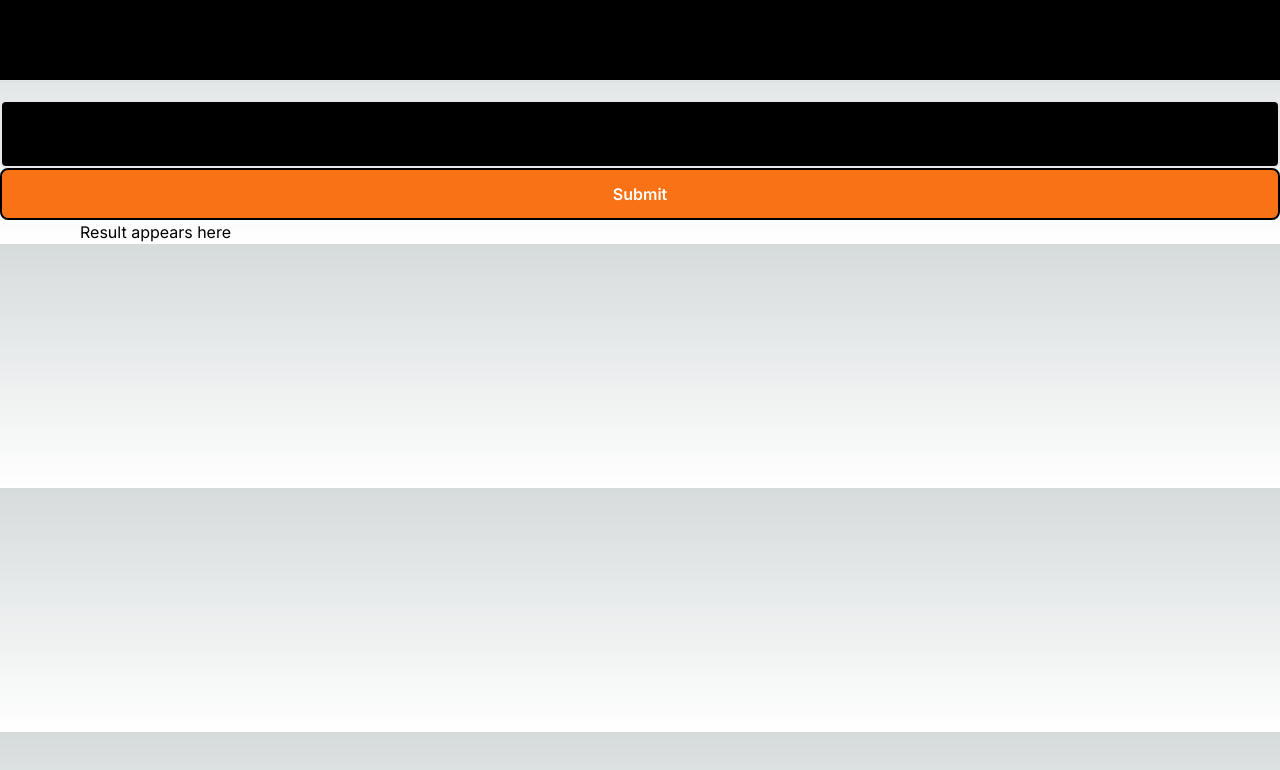
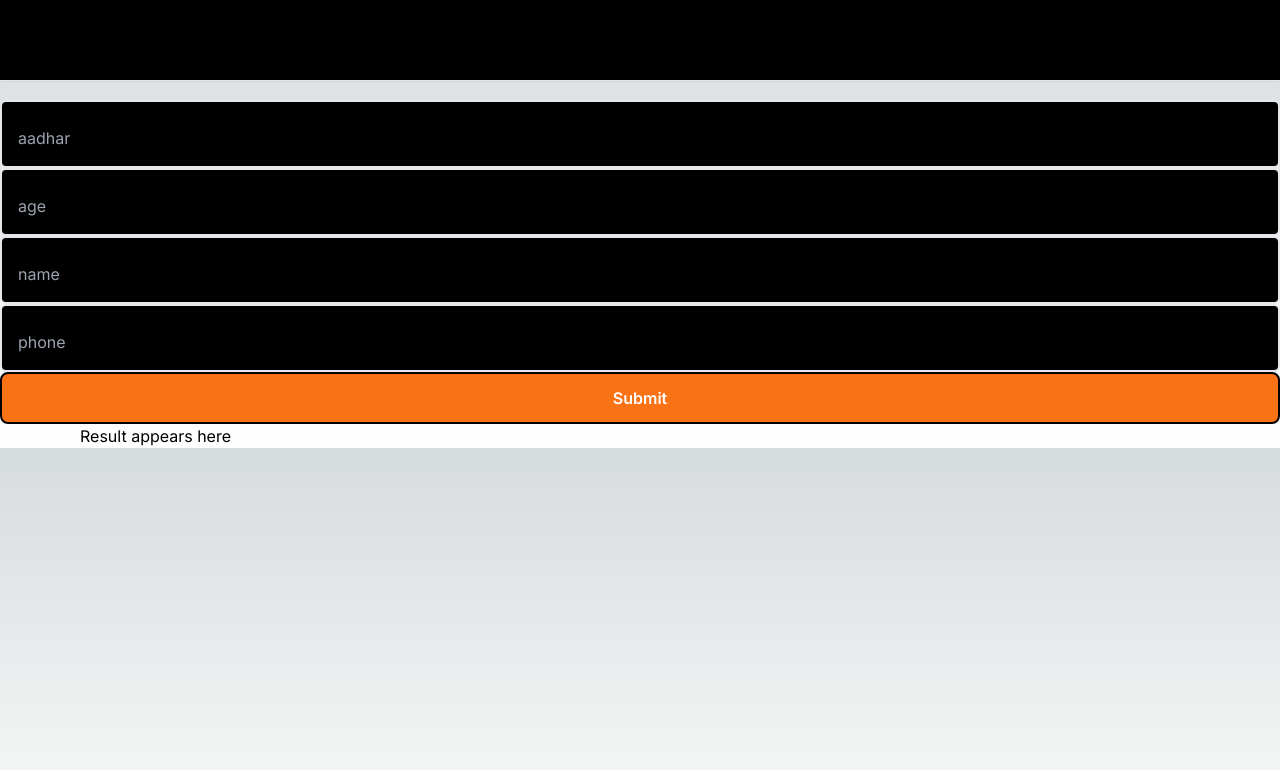
Before and after one commit to shivansh193/bc-frontend, a Next.js app: page /verifydoc in a window 1280 px wide. Shown: the top 770 px of the page. Built offline with nearby package versions, Linux system fonts and the light colour scheme.

Commit message:
final commit

```diff
--- a/app/adduser/Form.tsx
+++ b/app/adduser/Form.tsx
@@ -28,7 +28,7 @@ function Form() {
   // Function to handle the API call
   const handleApiCall = () => {
     // Define the URL you want to fetch data from
-    const apiUrl = `http://127.0.0.1:5000/api/get?UNIQUE_ID=${aadhar}`;
+    const apiUrl = `http://127.0.0.1:5000/api/add?name=${name}&phone=${phone}&age=${age}&UNIQUE_ID=${aadhar}`;
 
     // Make a GET request using Axios
     setIsLoading(true);
--- a/app/components/navbar/UserMenu.tsx
+++ b/app/components/navbar/UserMenu.tsx
@@ -14,21 +14,19 @@ const UserMenu = () => {
                 <div className="flex flex-row cursor-pointer">
 
                     <MenuItem
-                        onClick={() => {}}
+                        onClick={() => {router.push('/adduser')}}
                         label="Add user"
                     />
                        <MenuItem
-                        onClick={() => {}}
+                        onClick={() => {router.push('./getdoc')}}
                         label="Get document"
                     />
                        <MenuItem
-                        onClick={() => {}}
+                        onClick={() => {router.push('./verifydoc')}}
                         label="Verify document"
                     />
-                       <MenuItem
-                        onClick={() => {}}
-                        label="About us page"
-                    />
+
+
                 </div>
             </div>
         </div>
--- a/app/verifydoc/Form.tsx
+++ b/app/verifydoc/Form.tsx
@@ -6,23 +6,38 @@ import Container from '../components/Container';
 function Form() {
   const [isLoading, setIsLoading] = useState(false);
   const [data, setData] = useState(null);
+  const [name, setName] = useState('');
   const [aadhar, setAadhar] = useState('');
+  const [phone, setPhone] = useState('');
+  const [age, setAge] = useState('');
+
 
   const [result, setResult]=useState("Result appears here")
-
+  // Function to handle input changes
   const res=(
     <Container>
         {result}
     </Container>
   )
+
+  // Function to handle input changes
   const handleInputChange = (event: any) => {
     setAadhar(event.target.value);
+  };
+  const handleInputChange1 = (event: any) => {
+    setName(event.target.value);
+  };
+  const handleInputChange2 = (event: any) => {
+    setPhone(event.target.value);
+  };
+  const handleInputChange3 = (event: any) => {
+    setAge(event.target.value);
   };
 
   // Function to handle the API call
   const handleApiCall = () => {
     // Define the URL you want to fetch data from
-    const apiUrl = `http://127.0.0.1:5000/api/get?UNIQUE_ID=${aadhar}`;
+    const apiUrl = `http://127.0.0.1:5000/api/verify?name=${name}&phone=${phone}&age=${age}&UNIQUE_ID=${aadhar}`;
 
     // Make a GET request using Axios
     setIsLoading(true);
@@ -31,6 +46,7 @@ function Form() {
       .then((response) => {
         console.log(response.data);
         setData(response.data);
+        setResult(response.data)
       })
       .catch((error) => {
         console.error('Error fetching data:', error);
@@ -45,9 +61,67 @@ function Form() {
       <div className="w-full related">
         <div className="relative">
           <input
+          placeholder='aadhar'
             type="text"
             value={aadhar}
             onChange={handleInputChange}
+            className="
+              peer
+              w-full
+              p-4
+              pt-6
+              font-dark
+              bg-black
+              border-2
+              rounded-md
+              outline-none
+              transition
+              disabled:opacity-70
+              disabled:cursor-not-allowed"
+          />
+           <input
+           placeholder='age'
+            type="text"
+            value={age}
+            onChange={handleInputChange3}
+            className="
+              peer
+              w-full
+              p-4
+              pt-6
+              font-dark
+              bg-black
+              border-2
+              rounded-md
+              outline-none
+              transition
+              disabled:opacity-70
+              disabled:cursor-not-allowed"
+          />
+           <input
+           placeholder='name'
+            type="text"
+            value={name}
+            onChange={handleInputChange1}
+            className="
+              peer
+              w-full
+              p-4
+              pt-6
+              font-dark
+              bg-black
+              border-2
+              rounded-md
+              outline-none
+              transition
+              disabled:opacity-70
+              disabled:cursor-not-allowed"
+          />
+           <input
+           placeholder='phone'
+            type="text"
+            value={phone}
+            onChange={handleInputChange2}
             className="
               peer
               w-full
```
